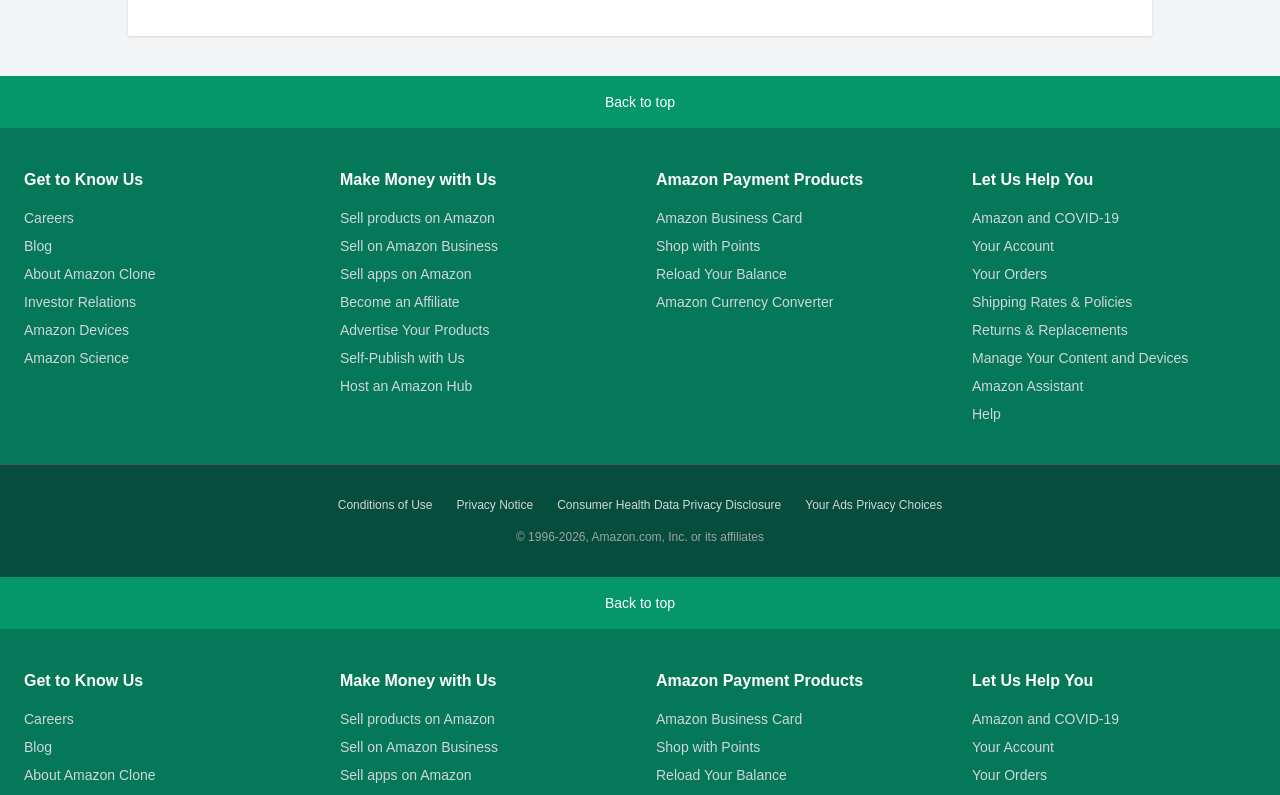
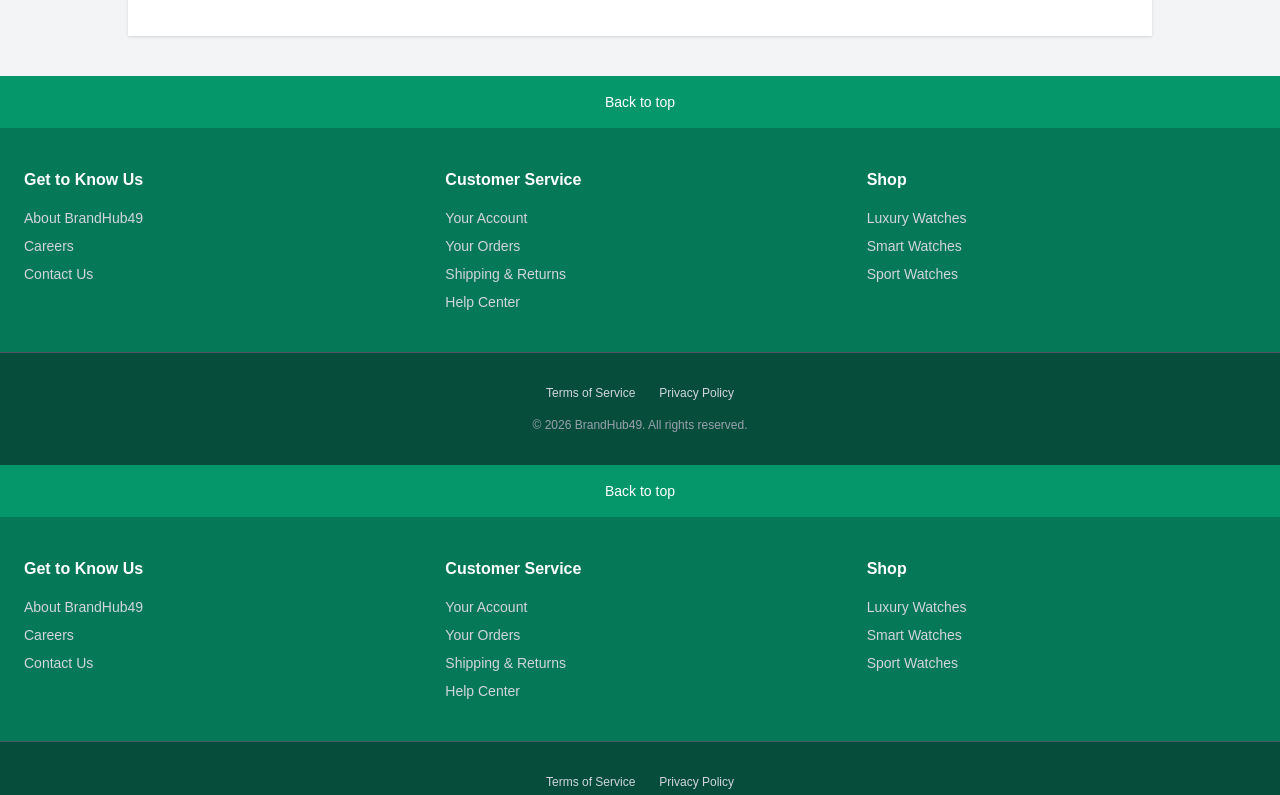
Before and after one commit to cleerioo/brands-hub-49, a Next.js app: page /terms in a window 1280 px wide. Shown: the part 820-1615 px from the top of the page. Built offline with nearby package versions, Linux system fonts and the light colour scheme; no server answers.

Commit message:
fix: Remove Amazon branding from footer, replace with BrandHub49

```diff
--- a/src/components/Footer.tsx
+++ b/src/components/Footer.tsx
@@ -18,53 +18,40 @@
             </div>
 
             {/* Links Section */}
-            <div className="max-w-screen-xl mx-auto px-6 py-10 grid grid-cols-1 md:grid-cols-4 gap-8">
+            <div className="max-w-screen-xl mx-auto px-6 py-10 grid grid-cols-1 md:grid-cols-3 gap-8">
                 <div className="space-y-4">
                     <h5 className="font-bold text-base">Get to Know Us</h5>
                     <ul className="space-y-2 text-gray-300">
+                        <li className="hover:underline cursor-pointer">About BrandHub49</li>
                         <li className="hover:underline cursor-pointer">Careers</li>
-                        <li className="hover:underline cursor-pointer">Blog</li>
-                        <li className="hover:underline cursor-pointer">About Amazon Clone</li>
-                        <li className="hover:underline cursor-pointer">Investor Relations</li>
-                        <li className="hover:underline cursor-pointer">Amazon Devices</li>
-                        <li className="hover:underline cursor-pointer">Amazon Science</li>
+                        <li className="hover:underline cursor-pointer">Contact Us</li>
                     </ul>
                 </div>
 
                 <div className="space-y-4">
-                    <h5 className="font-bold text-base">Make Money with Us</h5>
+                    <h5 className="font-bold text-base">Customer Service</h5>
                     <ul className="space-y-2 text-gray-300">
-                        <li className="hover:underline cursor-pointer">Sell products on Amazon</li>
-                        <li className="hover:underline cursor-pointer">Sell on Amazon Business</li>
-                        <li className="hover:underline cursor-pointer">Sell apps on Amazon</li>
-                        <li className="hover:underline cursor-pointer">Become an Affiliate</li>
-                        <li className="hover:underline cursor-pointer">Advertise Your Products</li>
-                        <li className="hover:underline cursor-pointer">Self-Publish with Us</li>
-                        <li className="hover:underline cursor-pointer">Host an Amazon Hub</li>
+                        <li className="hover:underline cursor-pointer">Your Account</li>
+                        <li className="hover:underline cursor-pointer">
+                            <Link href="/orders">Your Orders</Link>
+                        </li>
+                        <li className="hover:underline cursor-pointer">Shipping & Returns</li>
+                        <li className="hover:underline cursor-pointer">Help Center</li>
                     </ul>
                 </div>
 
                 <div className="space-y-4">
-                    <h5 className="font-bold text-base">Amazon Payment Products</h5>
+                    <h5 className="font-bold text-base">Shop</h5>
                     <ul className="space-y-2 text-gray-300">
-                        <li className="hover:underline cursor-pointer">Amazon Business Card</li>
-                        <li className="hover:underline cursor-pointer">Shop with Points</li>
-                        <li className="hover:underline cursor-pointer">Reload Your Balance</li>
-                        <li className="hover:underline cursor-pointer">Amazon Currency Converter</li>
-                    </ul>
-                </div>
-
-                <div className="space-y-4">
-                    <h5 className="font-bold text-base">Let Us Help You</h5>
-                    <ul className="space-y-2 text-gray-300">
-                        <li className="hover:underline cursor-pointer">Amazon and COVID-19</li>
-                        <li className="hover:underline cursor-pointer">Your Account</li>
-                        <li className="hover:underline cursor-pointer">Your Orders</li>
-                        <li className="hover:underline cursor-pointer">Shipping Rates & Policies</li>
-                        <li className="hover:underline cursor-pointer">Returns & Replacements</li>
-                        <li className="hover:underline cursor-pointer">Manage Your Content and Devices</li>
-                        <li className="hover:underline cursor-pointer">Amazon Assistant</li>
-                        <li className="hover:underline cursor-pointer">Help</li>
+                        <li className="hover:underline cursor-pointer">
+                            <Link href="/?category=luxury">Luxury Watches</Link>
+                        </li>
+                        <li className="hover:underline cursor-pointer">
+                            <Link href="/?category=smart">Smart Watches</Link>
+                        </li>
+                        <li className="hover:underline cursor-pointer">
+                            <Link href="/?category=sport">Sport Watches</Link>
+                        </li>
                     </ul>
                 </div>
             </div>
@@ -74,13 +61,11 @@
                 <div className="flex flex-col items-center justify-center space-y-4">
                     {/* Legal Links */}
                     <div className="flex space-x-6 text-xs text-gray-300">
-                        <Link href="/terms" className="hover:underline">Conditions of Use</Link>
-                        <Link href="/privacy" className="hover:underline">Privacy Notice</Link>
-                        <Link href="#" className="hover:underline">Consumer Health Data Privacy Disclosure</Link>
-                        <Link href="#" className="hover:underline">Your Ads Privacy Choices</Link>
+                        <Link href="/terms" className="hover:underline">Terms of Service</Link>
+                        <Link href="/privacy" className="hover:underline">Privacy Policy</Link>
                     </div>
                     <p className="text-xs text-gray-400">
-                        © 1996-{new Date().getFullYear()}, Amazon.com, Inc. or its affiliates
+                        © {new Date().getFullYear()} BrandHub49. All rights reserved.
                     </p>
                 </div>
             </div>
```
